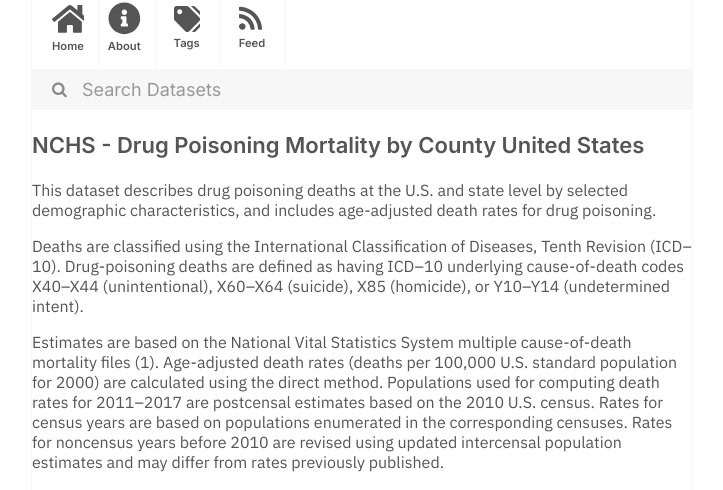
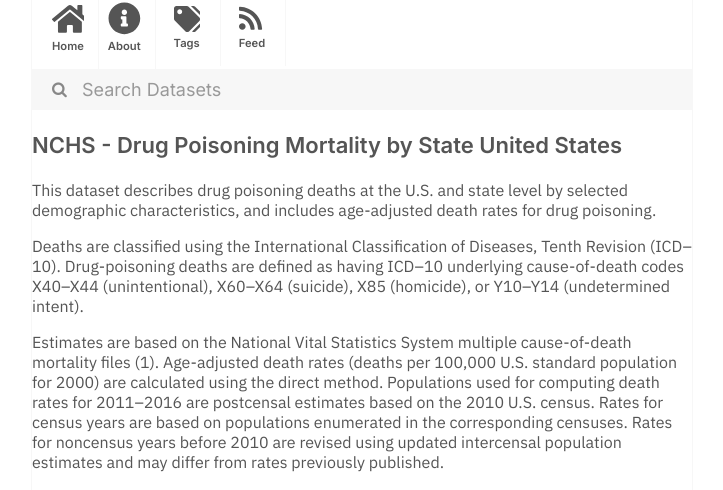
Before and after one commit to dayda-entities/centers-for-disease-control-and-prevention, a Jekyll site: the page built from _posts/2020-11-12-nchs-drug-poisoning-mortality-.md, in a window 1280 px wide. Shown: the part 216-706 px from the top of the page, without its empty margins (278-1001 px from the left). Built offline with Jekyll 4.4.1, drawn with Linux system fonts in a browser that asks for light colours.

Commit message:
Publish Data

```diff
--- a/_posts/2020-11-12-nchs-drug-poisoning-mortality-.md
+++ b/_posts/2020-11-12-nchs-drug-poisoning-mortality-.md
@@ -1,7 +1,7 @@
 ---
-title: NCHS - Drug Poisoning Mortality by County United States
-created: '2020-11-12T12:16:09.457651'
-modified: '2021-04-21T19:37:50.807148'
+title: NCHS - Drug Poisoning Mortality by State United States
+created: '2020-11-12T12:17:01.250468'
+modified: '2021-04-21T19:43:09.646169'
 state: active
 type: dataset
 tags:
@@ -13,8 +13,8 @@ tags:
   - State
   - United States
 groups: []
-csv_url: 'https://data.cdc.gov/api/views/rpvx-m2md/rows.csv?accessType=DOWNLOAD'
-json_url: 'https://data.cdc.gov/api/views/rpvx-m2md/rows.json?accessType=DOWNLOAD'
+csv_url: 'https://data.cdc.gov/api/views/xbxb-epbu/rows.csv?accessType=DOWNLOAD'
+json_url: 'https://data.cdc.gov/api/views/xbxb-epbu/rows.json?accessType=DOWNLOAD'
 layout: post
 
 ---
@@ -22,7 +22,7 @@ This dataset describes drug poisoning deaths at the U.S. and state level by sele
 
 Deaths are classified using the International Classification of Diseases, Tenth Revision (ICD–10). Drug-poisoning deaths are defined as having ICD–10 underlying cause-of-death codes X40–X44 (unintentional), X60–X64 (suicide), X85 (homicide), or Y10–Y14 (undetermined intent).
 
-Estimates are based on the National Vital Statistics System multiple cause-of-death mortality files (1). Age-adjusted death rates (deaths per 100,000 U.S. standard population for 2000) are calculated using the direct method. Populations used for computing death rates for 2011–2017 are postcensal estimates based on the 2010 U.S. census. Rates for census years are based on populations enumerated in the corresponding censuses. Rates for noncensus years before 2010 are revised using updated intercensal population estimates and may differ from rates previously published.
+Estimates are based on the National Vital Statistics System multiple cause-of-death mortality files (1). Age-adjusted death rates (deaths per 100,000 U.S. standard population for 2000) are calculated using the direct method. Populations used for computing death rates for 2011–2016 are postcensal estimates based on the 2010 U.S. census. Rates for census years are based on populations enumerated in the corresponding censuses. Rates for noncensus years before 2010 are revised using updated intercensal population estimates and may differ from rates previously published.
 
 Death rates for some states and years may be low due to a high number of unresolved pending cases or misclassification of ICD–10 codes for unintentional poisoning as R99, “Other ill-defined and unspecified causes of mortality” (2). For example, this issue is known to affect New Jersey in 2009 and West Virginia in 2005 and 2009 but also may affect other years and other states. Drug poisoning death rates may be underestimated in those instances.
 
```
